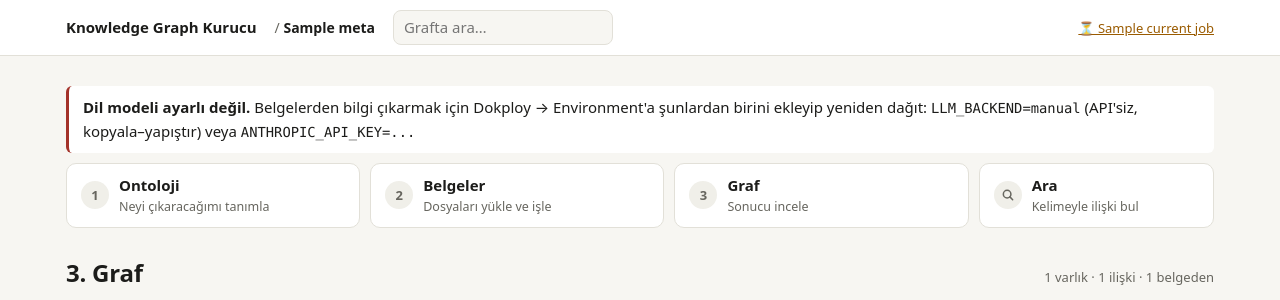
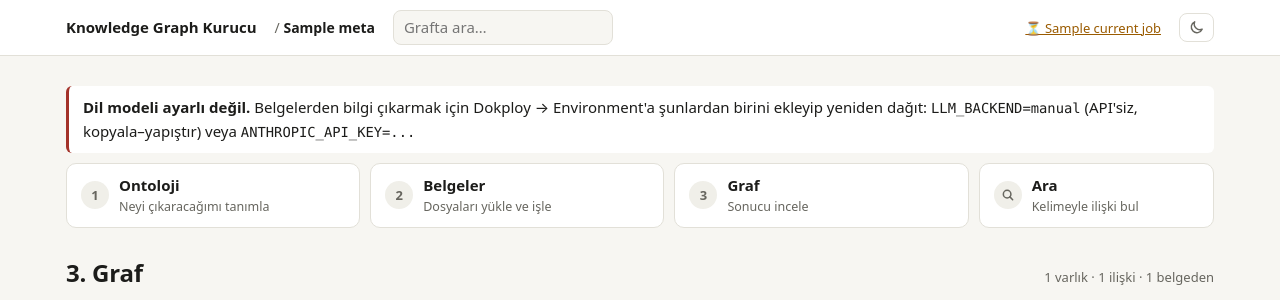
Before and after one commit to srht/makalekg, a Python web app: template kg/web/templates/graph.html in a window 1280 px wide. Shown: the top 300 px of the page. Run offline with Jinja, Linux system fonts and the light colour scheme; the template is opened without the code that fills it: most values are stand-ins (such as "Sample title", 1, 10 or a date in 2020).

Commit message:
Açık/koyu tema seçimi ekle
Başlıktaki düğme temayı değiştirir, seçim tarayıcıda hatırlanır; seçim yoksa sistem
ayarı izlenir. Graf renkleri sayfa yenilenmeden güncellenir.

Co-Authored-By: Claude Opus 5.5 <noreply@anthropic.com>
Claude-Session: https://claude.ai/code/session_01Noxr4WU6oge9VqMcFci56x

```diff
--- a/kg/web/static/style.css
+++ b/kg/web/static/style.css
@@ -3,12 +3,19 @@
   --line: #e2e0d8; --accent: #2f5d50; --accent-fg: #ffffff; --warn: #9a5b00; --bad: #a3322a; --good: #2f6b3a;
   --hyp: #5b4a9b; --radius: 10px; --mono: ui-monospace, SFMono-Regular, Menlo, Consolas, monospace;
 }
+/* Tema: varsayılan sistem ayarı; başlıktaki düğmeyle açık/koyu seçilir (html[data-theme]) */
+:root { color-scheme: light; }
 @media (prefers-color-scheme: dark) {
-  :root {
+  :root:not([data-theme="light"]) {
     --bg: #141413; --surface: #1d1d1b; --surface-2: #262623; --fg: #ebe9e2; --muted: #a3a199;
     --line: #34332f; --accent: #7fb8a6; --accent-fg: #10201b; --warn: #e0a64a; --bad: #e57a70; --good: #86c493;
-    --hyp: #b3a4ec;
+    --hyp: #b3a4ec; color-scheme: dark;
   }
+}
+:root[data-theme="dark"] {
+    --bg: #141413; --surface: #1d1d1b; --surface-2: #262623; --fg: #ebe9e2; --muted: #a3a199;
+    --line: #34332f; --accent: #7fb8a6; --accent-fg: #10201b; --warn: #e0a64a; --bad: #e57a70; --good: #86c493;
+    --hyp: #b3a4ec; color-scheme: dark;
 }
 * { box-sizing: border-box; }
 [hidden] { display: none !important; }
@@ -161,3 +168,12 @@ mark { background: color-mix(in srgb, var(--warn) 28%, transparent); color: inhe
 .ent-chips { display: flex; flex-wrap: wrap; gap: 6px; }
 .ent-chips a { text-decoration: none; }
 .examples a { margin-right: 6px; }
+.theme-btn { background: transparent; color: var(--muted); border: 1px solid var(--line); border-radius: 8px; padding: 5px 8px;
+  line-height: 0; cursor: pointer; }
+.theme-btn:hover { color: var(--fg); background: var(--surface-2); }
+.theme-btn svg { width: 17px; height: 17px; }
+.theme-btn .sun { display: none; }
+:root[data-theme="dark"] .theme-btn .sun { display: inline; } :root[data-theme="dark"] .theme-btn .moon { display: none; }
+@media (prefers-color-scheme: dark) {
+  :root:not([data-theme="light"]) .theme-btn .sun { display: inline; } :root:not([data-theme="light"]) .theme-btn .moon { display: none; }
+}
--- a/kg/web/templates/base.html
+++ b/kg/web/templates/base.html
@@ -4,6 +4,12 @@
 <meta charset="utf-8">
 <meta name="viewport" content="width=device-width, initial-scale=1">
 <title>{% block title %}Knowledge Graph Kurucu{% endblock %}</title>
+<script>
+  // Seçilen tema sayfa çizilmeden uygulanır (yanıp sönmesin diye <head> içinde)
+  try { const t = localStorage.getItem('kg-theme'); if (t === 'light' || t === 'dark') document.documentElement.dataset.theme = t; } catch (e) {}
+  window.kgDark = () => { const t = document.documentElement.dataset.theme;
+    return t ? t === 'dark' : matchMedia('(prefers-color-scheme: dark)').matches; };
+</script>
 <link rel="stylesheet" href="/static/style.css">
 </head>
 <body>
@@ -15,6 +21,10 @@
   <div class="jobpill">
     {% if current_job %}<a href="/jobs/{{ current_job.id }}">⏳ {{ current_job.title }}{% if current_job.status == "waiting" %} — sıra sende{% endif %}</a>{% endif %}
   </div>
+  <button type="button" class="theme-btn" id="themeBtn" title="Açık / koyu tema" aria-label="Açık veya koyu temaya geç">
+    <svg class="moon" viewBox="0 0 24 24" fill="none" stroke="currentColor" stroke-width="2" stroke-linecap="round" stroke-linejoin="round" aria-hidden="true"><path d="M20 14.5A8 8 0 0 1 9.5 4a8 8 0 1 0 10.5 10.5z"/></svg>
+    <svg class="sun" viewBox="0 0 24 24" fill="none" stroke="currentColor" stroke-width="2" stroke-linecap="round" aria-hidden="true"><circle cx="12" cy="12" r="4"/><path d="M12 2v2M12 20v2M4.9 4.9l1.4 1.4M17.7 17.7l1.4 1.4M2 12h2M20 12h2M4.9 19.1l1.4-1.4M17.7 6.3l1.4-1.4"/></svg>
+  </button>
 </div></header>
 <main>
 {% if manual_pending and path != "/manual" %}
@@ -37,6 +47,19 @@
 {% endif %}
 {% block content %}{% endblock %}
 </main>
+<script>
+(() => {
+  const root = document.documentElement, mq = matchMedia('(prefers-color-scheme: dark)');
+  const changed = () => window.dispatchEvent(new Event('kg-themechange'));
+  document.getElementById('themeBtn').onclick = () => {
+    const next = kgDark() ? 'light' : 'dark';
+    root.dataset.theme = next;
+    try { localStorage.setItem('kg-theme', next); } catch (e) {}
+    changed();
+  };
+  mq.addEventListener('change', () => { if (!root.dataset.theme) changed(); });
+})();
+</script>
 {% block scripts %}{% endblock %}
 </body>
 </html>
--- a/kg/web/templates/graph.html
+++ b/kg/web/templates/graph.html
@@ -72,22 +72,30 @@
 (async () => {
   const slug = {{ p.slug | tojson }}, csrf = {{ csrf | tojson }};
   const data = await (await fetch(`/api/p/${slug}/graph`, {credentials: 'same-origin'})).json();
-  const dark = matchMedia('(prefers-color-scheme: dark)').matches;
+  let dark = kgDark();
   const palette = ['#2f6fb3', '#c0582b', '#2f8a5b', '#8a4fb0', '#b08a1f', '#c23d6b', '#1f8a8a', '#6b7a2f', '#5b5bd6', '#8a5a3c'];
   const typeColor = {}; data.types.forEach((t, i) => typeColor[t] = palette[i % palette.length]);
   data.nodes.forEach(n => { if (!(n.type in typeColor)) typeColor[n.type] = palette[Object.keys(typeColor).length % palette.length]; });
-  const fg = dark ? '#ebe9e2' : '#1c1c1a', edgeCol = dark ? '#7d7b74' : '#9a988f';
+  let fg, edgeCol, originColor;
+  const setColors = () => { fg = dark ? '#ebe9e2' : '#1c1c1a'; edgeCol = dark ? '#7d7b74' : '#9a988f';
+    originColor = {wikidata: dark ? '#8f86c9' : '#7a6fc0', metadata: dark ? '#6f9fb0' : '#5a8a9a', document: edgeCol}; };
+  setColors();
   const degree = {}; data.edges.forEach(e => { degree[e.from] = (degree[e.from] || 0) + 1; degree[e.to] = (degree[e.to] || 0) + 1; });
   const byId = Object.fromEntries(data.nodes.map(n => [n.id, n]));
-  const nodes = new vis.DataSet(data.nodes.map(n => ({id: n.id, label: n.label, group: n.type, title: `${n.label} (${n.type})`,
-    value: 1 + (degree[n.id] || 0), color: {background: typeColor[n.type], border: typeColor[n.type], highlight: {background: typeColor[n.type], border: fg}},
-    font: {color: fg, size: 13}})));
-  const originColor = {wikidata: dark ? '#8f86c9' : '#7a6fc0', metadata: dark ? '#6f9fb0' : '#5a8a9a', document: edgeCol};
+  const nodeColors = n => ({id: n.id, color: {background: typeColor[n.type], border: typeColor[n.type], highlight: {background: typeColor[n.type], border: fg}},
+    font: {color: fg, size: 13}});
+  const nodes = new vis.DataSet(data.nodes.map(n => ({...nodeColors(n), label: n.label, group: n.type, title: `${n.label} (${n.type})`,
+    value: 1 + (degree[n.id] || 0)})));
   const edgeItem = e => ({id: e.id, from: e.from, to: e.to, label: e.label, arrows: 'to',
     dashes: e.origin === 'wikidata' ? true : (e.origin === 'metadata' ? [2, 4] : false),
     color: {color: originColor[e.origin] || edgeCol, highlight: fg},
     font: {size: 10, color: dark ? '#a3a199' : '#67665f', strokeWidth: 3, strokeColor: dark ? '#1d1d1b' : '#ffffff', align: 'middle'}});
   const edges = new vis.DataSet(data.edges.map(edgeItem));
+  window.addEventListener('kg-themechange', () => {  // tema değişince renkleri yeniden uygula
+    dark = kgDark(); setColors();
+    nodes.update(data.nodes.map(nodeColors));
+    edges.update(data.edges.map(edgeItem));
+  });
   const net = new vis.Network(document.getElementById('net'), {nodes, edges}, {
     nodes: {shape: 'dot', scaling: {min: 8, max: 30}},
     edges: {smooth: {type: 'continuous'}, width: 1.2},
```
